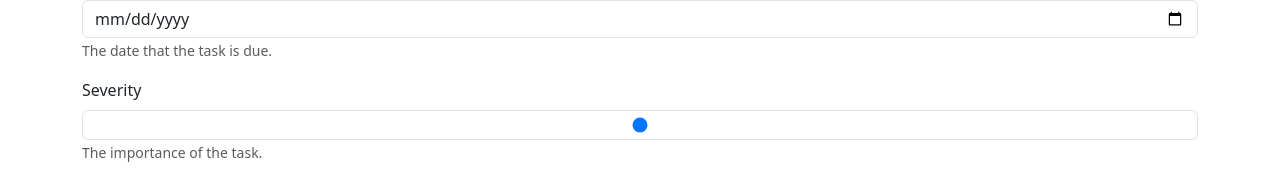
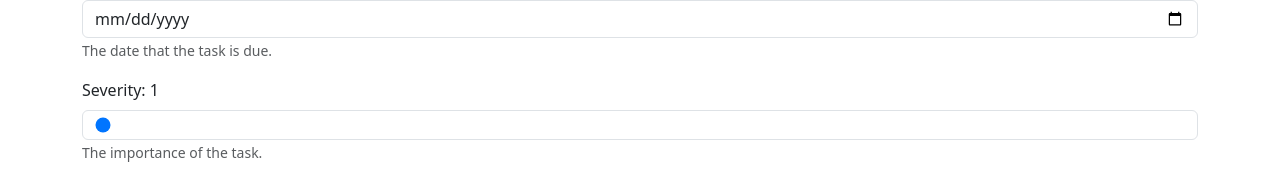
Before and after one commit to Carmen-Git-It/Priority-Todo, a Next.js app: page /add in a window 1280 px wide. Shown: the part 318-496 px from the top of the page. Built offline with nearby package versions, Linux system fonts and the light colour scheme; no server answers; sample sign-in values are in the browser's storage.

Commit message:
feat: add value feedback for severity slider

```diff
--- a/pages/add.js
+++ b/pages/add.js
@@ -31,6 +31,9 @@ export default function Add() {
     router.push('/');
   }
 
+  // TODO: Improve the severity input
+  // TODO: Adjust the date input to input the correct date +1 day probably
+
   return (
     <>
       <h1>Add New Task</h1>
@@ -53,8 +56,8 @@ export default function Add() {
         </Form.Group>
 
         <Form.Group className="mb-3">
-          <Form.Label>Severity</Form.Label>
-          <Form.Control type="range" min="1" max="5" required name="severity" onChange={handleInput}/>
+          <Form.Label>Severity: {itemData.severity}</Form.Label>
+          <Form.Control type="range" min="1" max="5" defaultValue={itemData.severity} required name="severity" onChange={handleInput}/>
           <Form.Text className="text-muted">
             The importance of the task.
           </Form.Text>
--- a/pages/index.js
+++ b/pages/index.js
@@ -5,7 +5,7 @@ import ItemCard from '@/components/ItemCard';
 
 export default function Home() {
   const [items, setItems] = useAtom(itemsAtom);
-  const [v, update] = useState(false);
+  const [v, update] = useState(false);          // Hack to force component re-render on item update
 
   console.log(items.completed);
 
```
